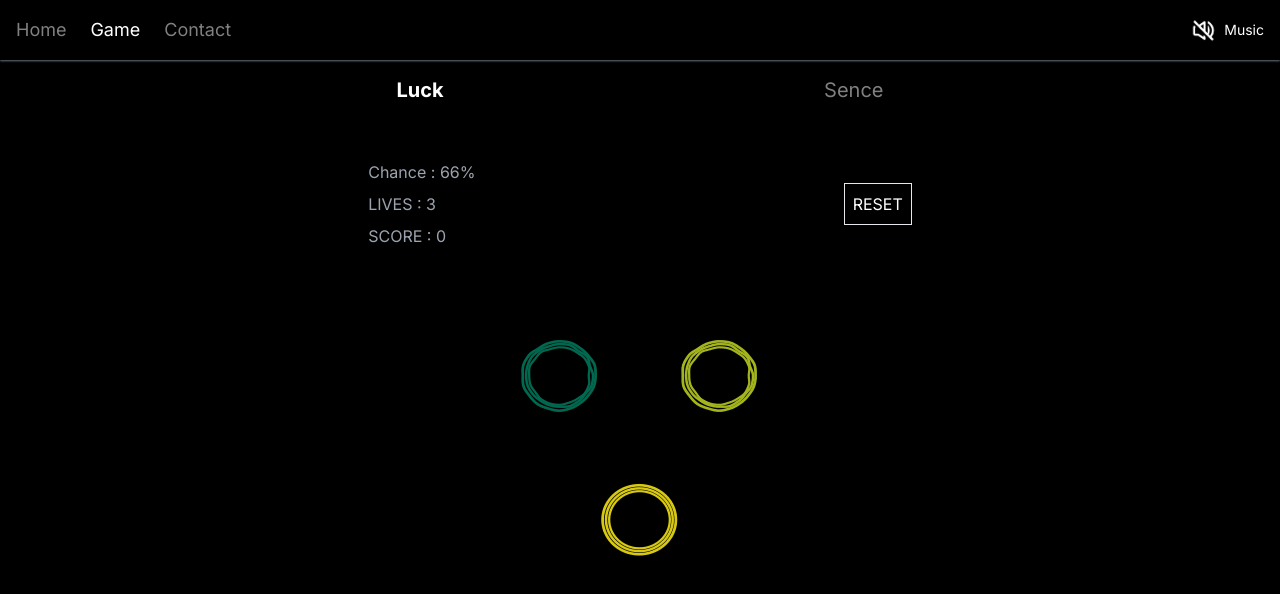
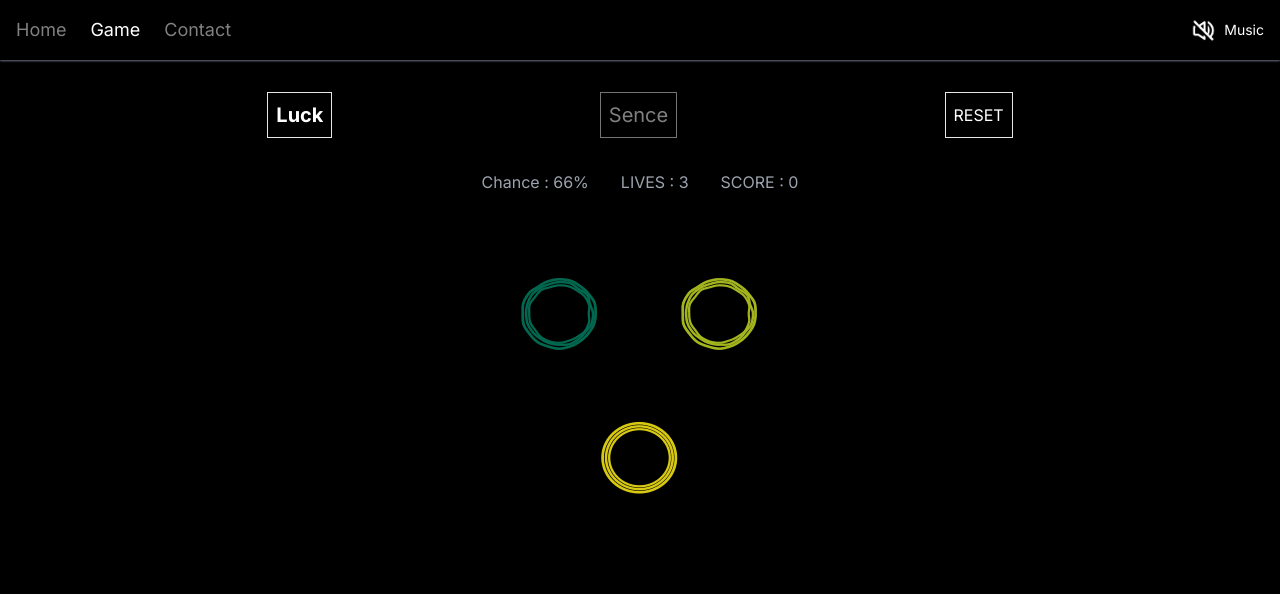
Before and after one commit to Ghassan-SkyDe/the_sixth_sense, a Next.js app: page /game in a window 1280 px wide. Shown: the top 594 px of the page. Built offline with nearby package versions, Linux system fonts and the light colour scheme.

Commit message:
UI production bug fixed

```diff
--- a/components/Game.tsx
+++ b/components/Game.tsx
@@ -122,11 +122,11 @@ const Game = () => {
         </div>
       )}
       {/* TYPE OF GAME-------------------------------------------------------------- */}
-      <div className="typeSelect text-white  w-full flex justify-evenly p-4">
+      <div className="typeSelect text-white  w-full flex justify-evenly mt-8">
         <button
           className={`${
             type === "LUCK" ? "font-bold opacity-100" : "opacity-50"
-          } text-xl`}
+          } text-xl border p-2`}
           onClick={() => dispatch(changeType("LUCK"))}
         >
           Luck
@@ -134,24 +134,24 @@ const Game = () => {
         <button
           className={`${
             type === "SENSE" ? "font-bold opacity-100" : "opacity-50"
-          } text-xl`}
+          } text-xl border p-2`}
           onClick={() => dispatch(changeType("SENSE"))}
         >
           Sence
         </button>
+        <button className="border p-2" onClick={handleResetGame}>
+          RESET
+        </button>
       </div>
       {/*GAME INFO-------------------------------------------------------------- */}
-      <div className=" text-white flex justify-evenly  w-full py-2 items-center">
-        <div className="info flex flex-col gap-2">
+      <div className=" text-white flex justify-evenly  w-full items-center">
+        <div className="info flex  gap-8">
           <span className="text-gray-400">
             Chance : {type === "LUCK" ? "66%" : "33%"}
           </span>
           <span className="text-gray-400">LIVES : {lives}</span>
           <span className="text-gray-400">SCORE : {score}</span>
         </div>
-        <button className="border p-2" onClick={handleResetGame}>
-          RESET
-        </button>
       </div>
       {/*GAME TARGETS-------------------------------------------------------------- */}
       <ul
--- a/components/Header.tsx
+++ b/components/Header.tsx
@@ -25,7 +25,7 @@ export const Header = () => {
         music.currentTime = 0;
         setIsPlaying(true);
         music.play();
-        music.volume = 0.1;
+        music.volume = 0.2;
         music.loop = true;
         //  here i want some thing to make this music infinit  repeat until user again click
       }
--- a/hooks/playSound.ts
+++ b/hooks/playSound.ts
@@ -8,7 +8,7 @@ export const PlaySound = ({ elmRef }: PlaySoundProps) => {
       sound.pause();
       sound.currentTime = 0;
     }
-    sound.volume = 0.1;
+    sound.volume = 0.2;
     sound.play();
   }
 };
```
